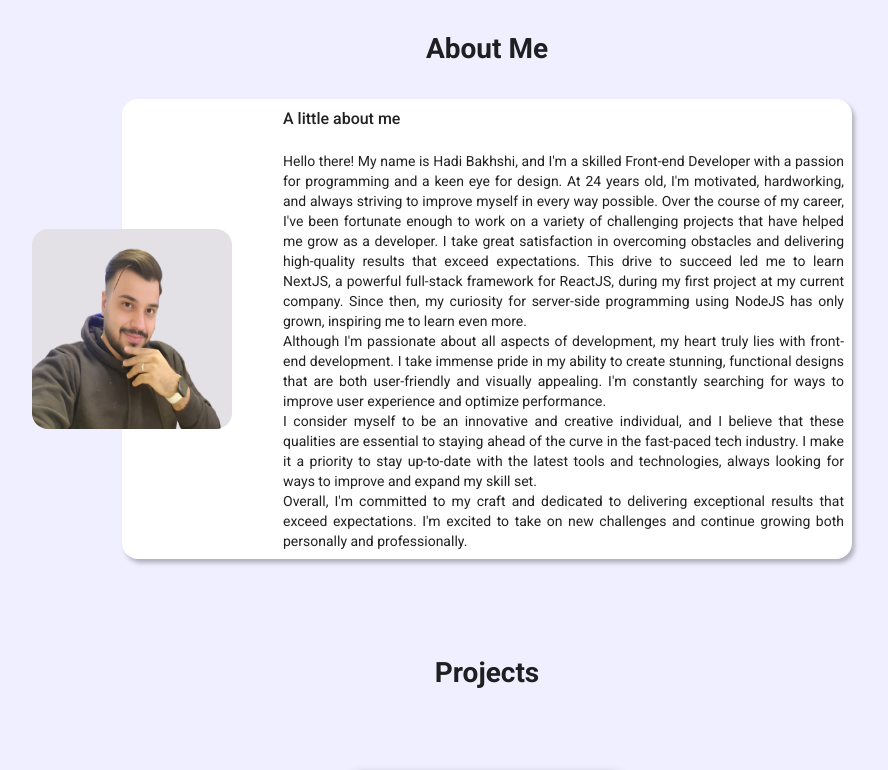
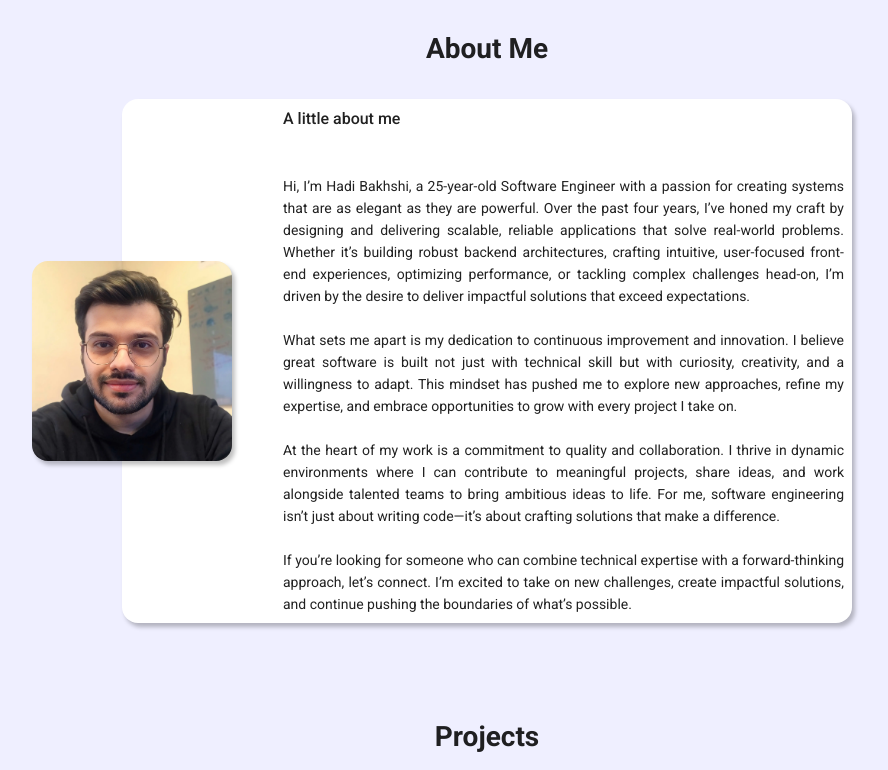
Before and after one commit to Hadi-bakhshi/my-portfolio, a Next.js app: page / in a window 1280 px wide. Shown: the part 580-1350 px from the top of the page, without its empty margins (153-1041 px from the left). Built offline with nearby package versions, Linux system fonts and the light colour scheme; what @mui/material-nextjs would draw is missing.

Commit message:
feat: add new texts and image

```diff
--- a/src/Repository/content.json
+++ b/src/Repository/content.json
@@ -1,10 +1,10 @@
 {
     "aboutMe": {
         "description": [
-            "Hello there! My name is Hadi Bakhshi, and I'm a skilled Front-end Developer with a passion for programming and a keen eye for design. At 24 years old, I'm motivated, hardworking, and always striving to improve myself in every way possible. Over the course of my career, I've been fortunate enough to work on a variety of challenging projects that have helped me grow as a developer. I take great satisfaction in overcoming obstacles and delivering high-quality results that exceed expectations. This drive to succeed led me to learn NextJS, a powerful full-stack framework for ReactJS, during my first project at my current company. Since then, my curiosity for server-side programming using NodeJS has only grown, inspiring me to learn even more.",
-            "Although I'm passionate about all aspects of development, my heart truly lies with front-end development. I take immense pride in my ability to create stunning, functional designs that are both user-friendly and visually appealing. I'm constantly searching for ways to improve user experience and optimize performance.",
-            "I consider myself to be an innovative and creative individual, and I believe that these qualities are essential to staying ahead of the curve in the fast-paced tech industry. I make it a priority to stay up-to-date with the latest tools and technologies, always looking for ways to improve and expand my skill set.",
-            "Overall, I'm committed to my craft and dedicated to delivering exceptional results that exceed expectations. I'm excited to take on new challenges and continue growing both personally and professionally."
+            "Hi, I’m Hadi Bakhshi, a 25-year-old Software Engineer with a passion for creating systems that are as elegant as they are powerful. Over the past four years, I’ve honed my craft by designing and delivering scalable, reliable applications that solve real-world problems. Whether it’s building robust backend architectures, crafting intuitive, user-focused front-end experiences, optimizing performance, or tackling complex challenges head-on, I’m driven by the desire to deliver impactful solutions that exceed expectations.",
+            "What sets me apart is my dedication to continuous improvement and innovation. I believe great software is built not just with technical skill but with curiosity, creativity, and a willingness to adapt. This mindset has pushed me to explore new approaches, refine my expertise, and embrace opportunities to grow with every project I take on.",
+            "At the heart of my work is a commitment to quality and collaboration. I thrive in dynamic environments where I can contribute to meaningful projects, share ideas, and work alongside talented teams to bring ambitious ideas to life. For me, software engineering isn’t just about writing code—it’s about crafting solutions that make a difference.",
+            "If you’re looking for someone who can combine technical expertise with a forward-thinking approach, let’s connect. I’m excited to take on new challenges, create impactful solutions, and continue pushing the boundaries of what’s possible."
         ]
     },
     "skills": {
--- /dev/null
+++ b/src/components/Footer/Footer.module.scss
@@ -0,0 +1,49 @@
+.header {
+  width: 100%;
+  height: 70px;
+  background-color: transparent;
+  flex-shrink: 0;
+  //   position: sticky;
+  //   top: 0;
+  z-index: 999;
+
+  .headerContainer {
+    width: 100%;
+    height: 100%;
+    margin-left: auto;
+    box-sizing: border-box;
+    margin-right: auto;
+
+    display: flex;
+    align-items: center;
+    justify-content: space-between;
+
+    .copyRight {
+      width: max-content;
+    }
+    .mediaLinks {
+      display: flex;
+      flex-direction: row;
+      align-items: center;
+      justify-content: center;
+      gap: 1rem;
+
+      //   @media (max-width: 950px) {
+      //     display: none;
+      //   }
+    }
+    @media (max-width: 600px) {
+      padding-left: calc(2 * var(--mui-spacing));
+      padding-right: calc(2 * var(--mui-spacing));
+      flex-direction: column-reverse;
+    }
+
+    @media (min-width: 600px) {
+      padding-left: calc(3 * var(--mui-spacing));
+      padding-right: calc(3 * var(--mui-spacing));
+    }
+    @media (min-width: 1200px) {
+      max-width: 1200px;
+    }
+  }
+}
--- /dev/null
+++ b/src/components/Footer/Footer.tsx
@@ -0,0 +1,15 @@
+import SocialMediaLinks from '../SocialMediaLinks/SocialMediaLinks';
+import styles from './Footer.module.scss';
+
+export default function Footer() {
+  return (
+    <footer className={styles.header}>
+      <div className={styles.headerContainer}>
+        <div className={styles.copyRight}>© 2024 Hadi Bakhshi</div>
+        <div className={styles.mediaLinks}>
+          <SocialMediaLinks direction='row' />
+        </div>
+      </div>
+    </footer>
+  );
+}
--- a/src/components/Sections/AboutMe/AboutMe.module.scss
+++ b/src/components/Sections/AboutMe/AboutMe.module.scss
@@ -34,8 +34,9 @@
       .myPhoto {
         position: absolute;
         left: -90px;
-                background-color: #E4E1E6;
+        background-color: #e4e1e6;
         border-radius: 16px;
+        box-shadow: 3px 4px 4px rgba(0, 0, 0, 0.25);
 
         @media (max-width: 950px) {
           top: -100px;
--- a/src/components/Sections/AboutMe/AboutMe.tsx
+++ b/src/components/Sections/AboutMe/AboutMe.tsx
@@ -2,7 +2,7 @@ import { Box, Typography } from '@mui/material';
 import data from '@/Repository/content.json';
 import styles from './AboutMe.module.scss';
 import Image from 'next/image';
-import MyPhoto from '@/public/hb.png';
+import MyPhoto from '@/public/MyImage.webp';
 
 export default function AboutMe() {
   return (
@@ -16,10 +16,11 @@ export default function AboutMe() {
             <Typography component='h2' fontWeight={'500'} lineHeight={'24px'}>
               A little about me
             </Typography>
-            <Typography fontWeight={'400'} lineHeight={'20px'} textAlign={'justify'} fontSize={'14px'}>
+            <Typography fontWeight={'400'} lineHeight={'22px'} textAlign={'justify'} fontSize={'14px'}>
               {data.aboutMe.description.map((item, index) => {
                 return (
                   <span key={index}>
+                    <br />
                     <br />
                     <>{item}</>
                   </span>
--- a/src/provider/RootProvider.tsx
+++ b/src/provider/RootProvider.tsx
@@ -4,6 +4,7 @@ import { ThemeProvider } from '@mui/material/styles';
 import CssBaseline from '@mui/material/CssBaseline';
 import theme from '@/theme/defaultTheme';
 import NavigationBar from '@/components/NavigationBar/NavigationBar';
+import Footer from '@/components/Footer/Footer';
 
 const RootProvider = ({ children }: { children: ReactNode }) => {
   return (
@@ -12,6 +13,7 @@ const RootProvider = ({ children }: { children: ReactNode }) => {
         <CssBaseline />
         <NavigationBar />
         {children}
+        <Footer />
       </ThemeProvider>
     </AppRouterCacheProvider>
   );
```
Also changed, not shown: public/MyImage.webp (added). Lines whose indentation alone changed are shown as unchanged.
